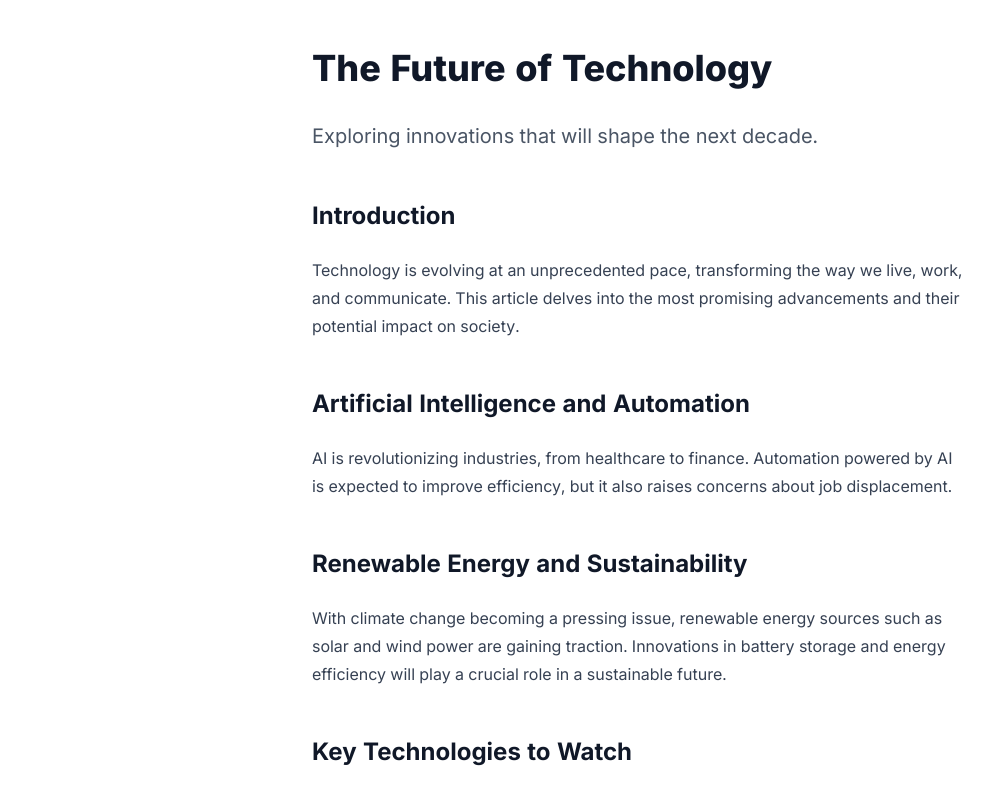
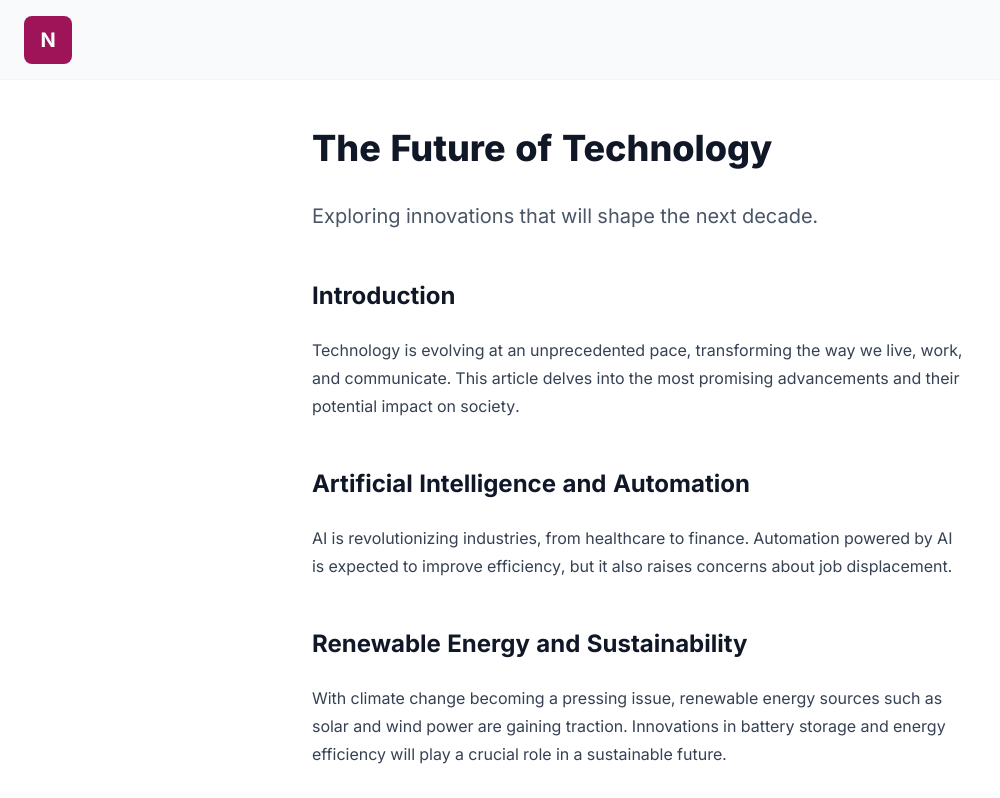
Before and after one commit to nodly/next-template, a Next.js app: page /examples/tailwind-typography in a window 1280 px wide. Shown: the top 798 px of the page, without its empty margins (0-1000 px from the left). Built offline with nearby package versions, Linux system fonts and the light colour scheme.

Commit message:
fix: add new color as example

```diff
--- a/src/app/examples/tailwind-typography/page.tsx
+++ b/src/app/examples/tailwind-typography/page.tsx
@@ -1,6 +1,15 @@
 export default function ContentPage() {
   return (
-    <div className="mx-auto flex max-w-7xl justify-center px-6 py-12">
+    <>
+      <div className="h-20 border-b border-b-gray-100 bg-gray-50">
+        <div className="mx-auto flex h-full max-w-7xl items-center px-6">
+          <div className="bg-primary inline-flex size-12 items-center justify-center rounded-lg text-xl font-bold text-white">
+            <span>N</span>
+          </div>
+        </div>
+      </div>
+      <div className="mx-auto max-w-7xl px-6 py-12">
+        <div className="flex justify-center">
           <div className="prose">
             <h1>The Future of Technology</h1>
             <p className="lead">
@@ -8,9 +17,9 @@ export default function ContentPage() {
             </p>
             <h2>Introduction</h2>
             <p>
-          Technology is evolving at an unprecedented pace, transforming the way
-          we live, work, and communicate. This article delves into the most
-          promising advancements and their potential impact on society.
+              Technology is evolving at an unprecedented pace, transforming the
+              way we live, work, and communicate. This article delves into the
+              most promising advancements and their potential impact on society.
             </p>
             <h2>Artificial Intelligence and Automation</h2>
             <p>
@@ -21,9 +30,9 @@ export default function ContentPage() {
             <h2>Renewable Energy and Sustainability</h2>
             <p>
               With climate change becoming a pressing issue, renewable energy
-          sources such as solar and wind power are gaining traction. Innovations
-          in battery storage and energy efficiency will play a crucial role in a
-          sustainable future.
+              sources such as solar and wind power are gaining traction.
+              Innovations in battery storage and energy efficiency will play a
+              crucial role in a sustainable future.
             </p>
             <h2>Key Technologies to Watch</h2>
             <ul>
@@ -36,7 +45,10 @@ export default function ContentPage() {
             <h2>Further Reading</h2>
             <p>
               For more information on emerging technologies, visit{' '}
-          <a href="https://www.technologyreview.com/">MIT Technology Review</a>.
+              <a href="https://www.technologyreview.com/">
+                MIT Technology Review
+              </a>
+              .
             </p>
             <p>
               As we look ahead, embracing these technological advancements
@@ -44,5 +56,7 @@ export default function ContentPage() {
             </p>
           </div>
         </div>
+      </div>
+    </>
   );
 }
--- a/src/global.css
+++ b/src/global.css
@@ -4,4 +4,5 @@
 
 @theme {
   --font-sans: var(--font-inter), sans-serif;
+  --color-primary: oklch(46.47% 0.177 357.93);
 }
```
Lines whose indentation alone changed are shown as unchanged.
